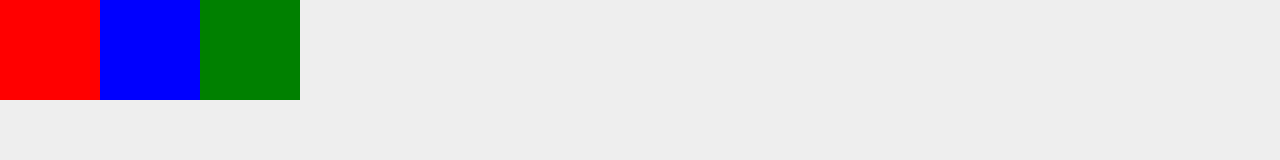
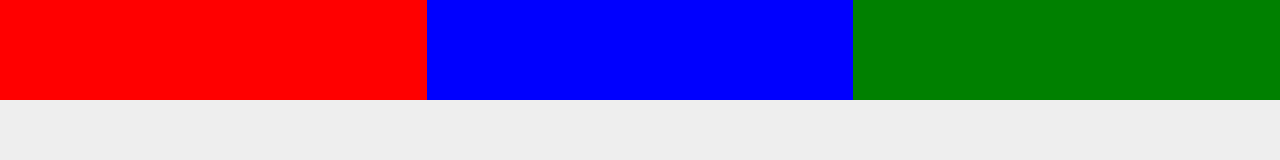
Before and after one commit to maciej-grabowski/flexbox-cours, a plain HTML site: page index.html in a window 1280 px wide. Drawn offline with Linux system fonts and the light colour scheme.

Commit message:
flex gsb

```diff
--- a/style.css
+++ b/style.css
@@ -15,13 +15,16 @@ body{
 
 .flex-cointeiner{
     display: flex;
+    flex-wrap: wrap;
 }
 .box{
     height: 100px;
-    min-width: 100px;
+    min-width: 200px;
+    flex: 1 0 200px;
 }
 .one{
     background: red;
+
 }
 .two{
     background: blue;
```
